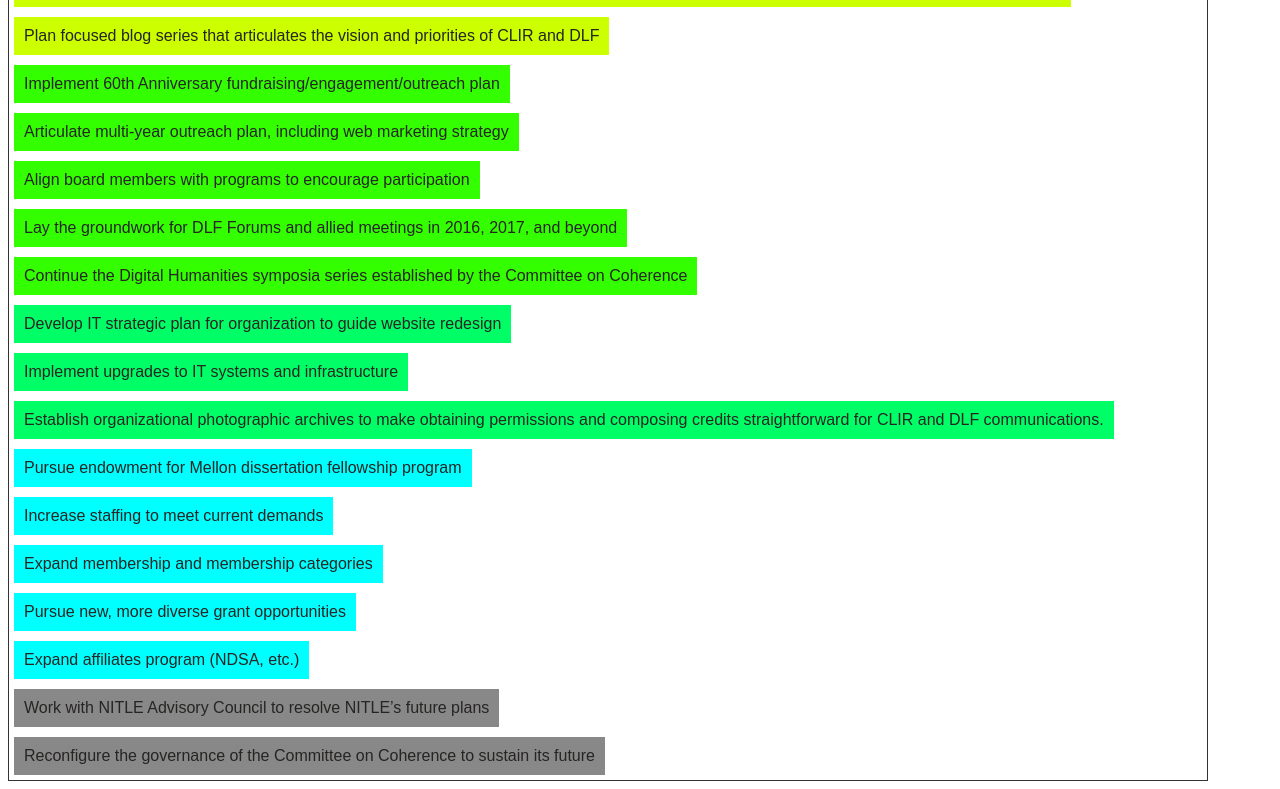
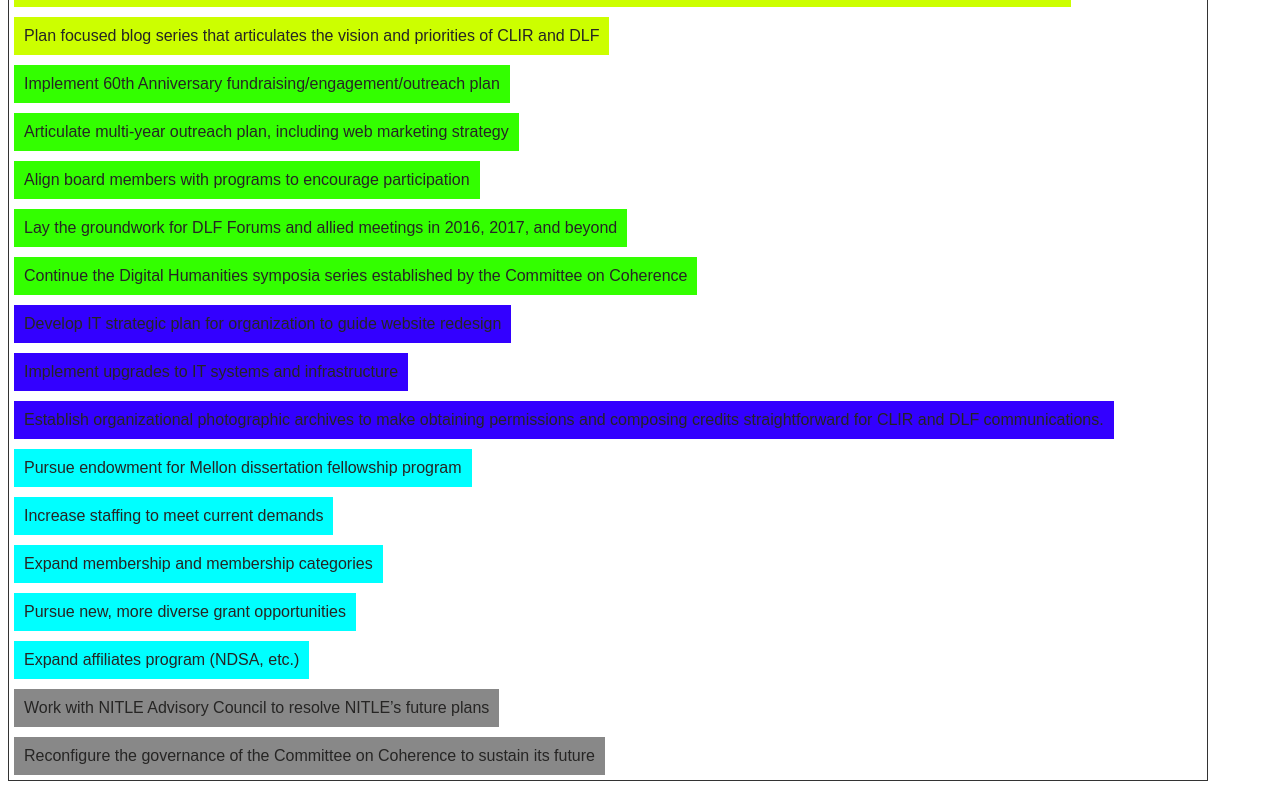
Before and after one commit to waynegraham/strategic-interests, a plain HTML site: page index.html in a window 1280 px wide. Shown: the part 869-1658 px from the top of the page. Drawn offline with nearby package versions, Linux system fonts and the light colour scheme.

Commit message:
Update streamlining color

```diff
--- a/css/main.css
+++ b/css/main.css
@@ -100,9 +100,9 @@
 .element-item.growth  { background: #F80; background: hsl(  36, 100%, 50%); }
 .element-item.documentation      { background: #FF0; background: hsl(  72, 100%, 50%); }
 .element-item.engagement        { background: #0F0; background: hsl( 108, 100%, 50%); }
-.element-item.streamlining      { background: #0F8; background: hsl( 144, 100%, 50%); }
+/*.element-item.streamlining      { background: #0F8; background: hsl( 144, 100%, 50%); }*/
 .element-item.stabilization { background: #0FF; background: hsl( 180, 100%, 50%); }
 .element-item.transition       { background: #08F; background: hsl( 216, 100%, 50%); }
-.element-item.diatomic        { background: #00F; background: hsl( 252, 100%, 50%); }
+.element-item.streamlining        { background: #00F; background: hsl( 252, 100%, 50%); }
 .element-item.halogen         { background: #F0F; background: hsl( 288, 100%, 50%); }
 .element-item.noble-gas       { background: #F08; background: hsl( 324, 100%, 50%); }
```
